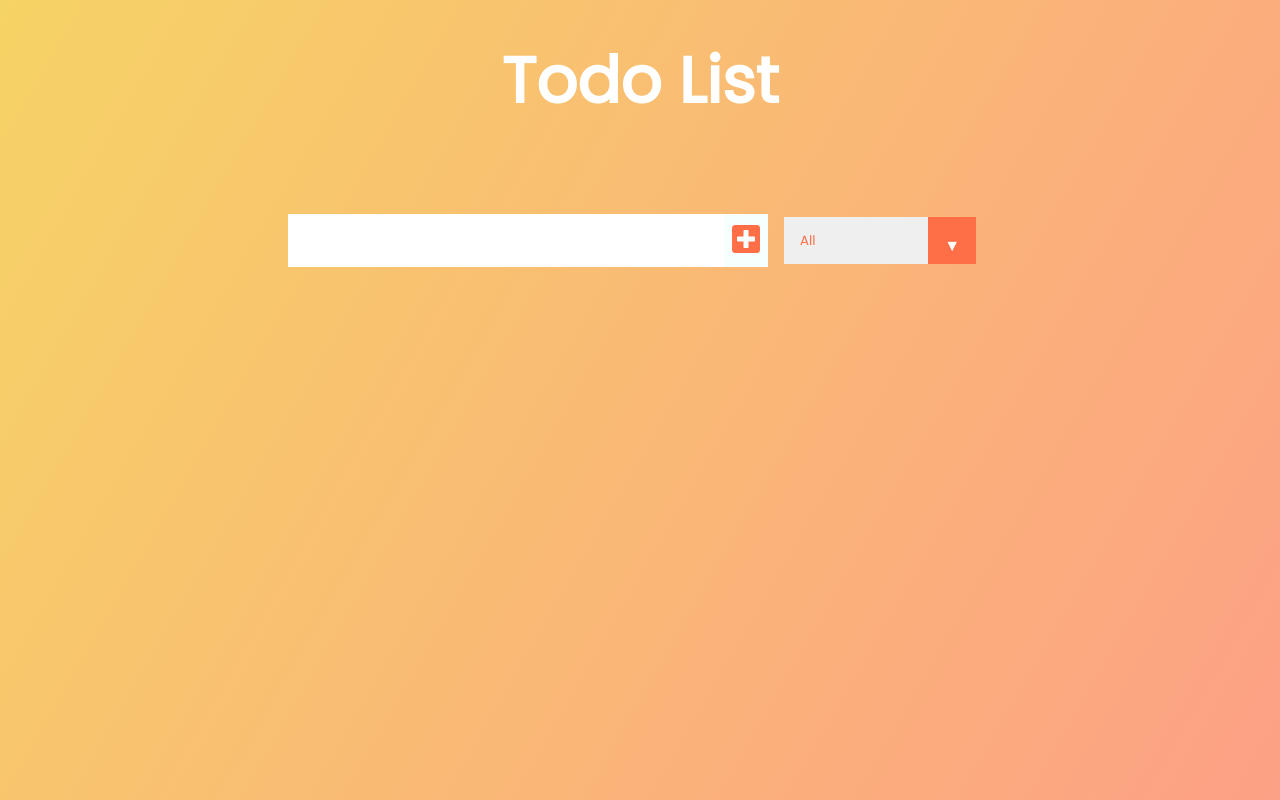
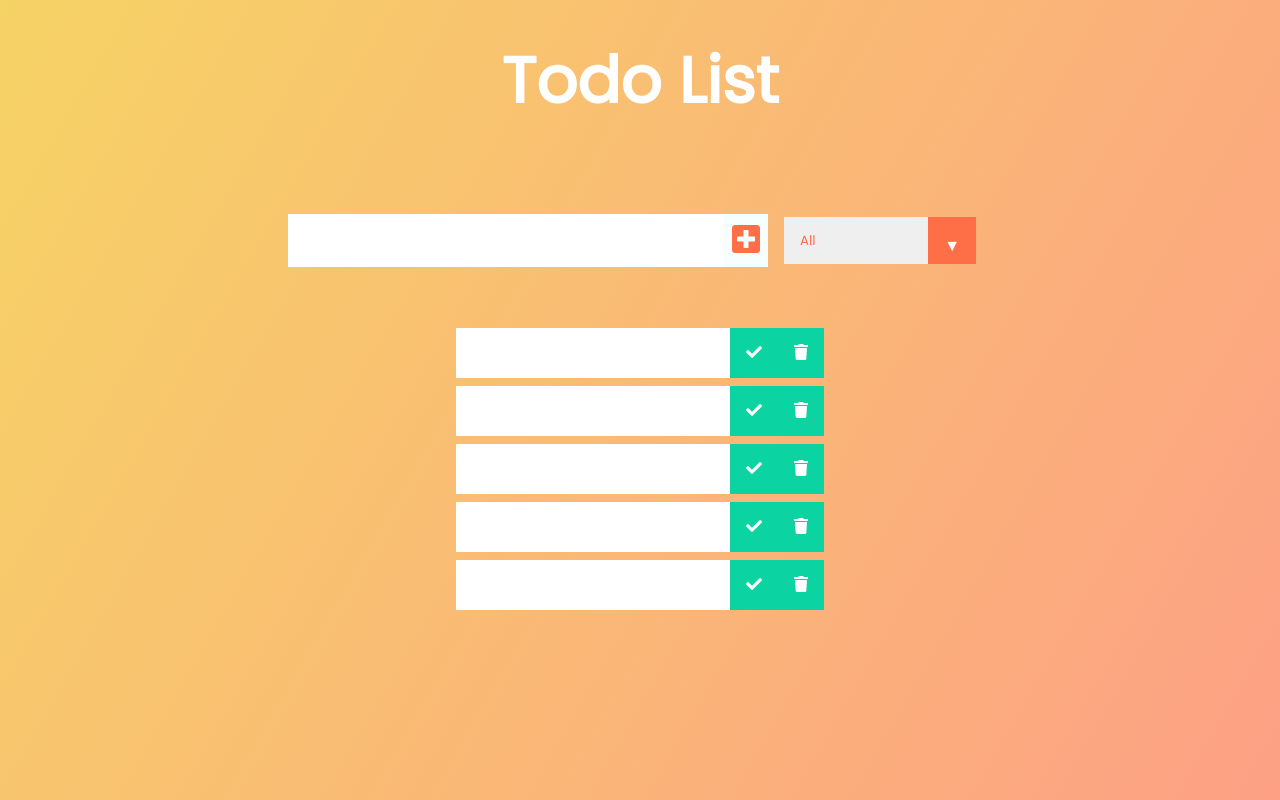
Before and after one commit to karenzoroglyan/react-todo, a React (Create React App) app: page / in a window 1280 px wide. Built offline with nearby package versions, Linux system fonts and the light colour scheme.

Commit message:
added Todo component

```diff
--- /dev/null
+++ b/src/components/Todo.js
@@ -0,0 +1,17 @@
+import React from "react";
+
+function Todo() {
+  return (
+    <div className="todo">
+      <li className="todo-item"></li>
+      <button className="complete-btn">
+        <i className="fas fa-check"></i>
+      </button>
+      <button className="complete-btn">
+        <i className="fas fa-trash"></i>
+      </button>
+    </div>
+  );
+}
+
+export default Todo;
--- a/src/components/TodoList.js
+++ b/src/components/TodoList.js
@@ -1,9 +1,16 @@
 import React from "react";
+import Todo from "./Todo";
 
 function TodoList() {
   return (
     <div className="todo-container">
-      <ul className="todo-list"></ul>
+      <ul className="todo-list">
+          <Todo />
+          <Todo />
+          <Todo />
+          <Todo />
+          <Todo />
+      </ul>
     </div>
   );
 }
```
